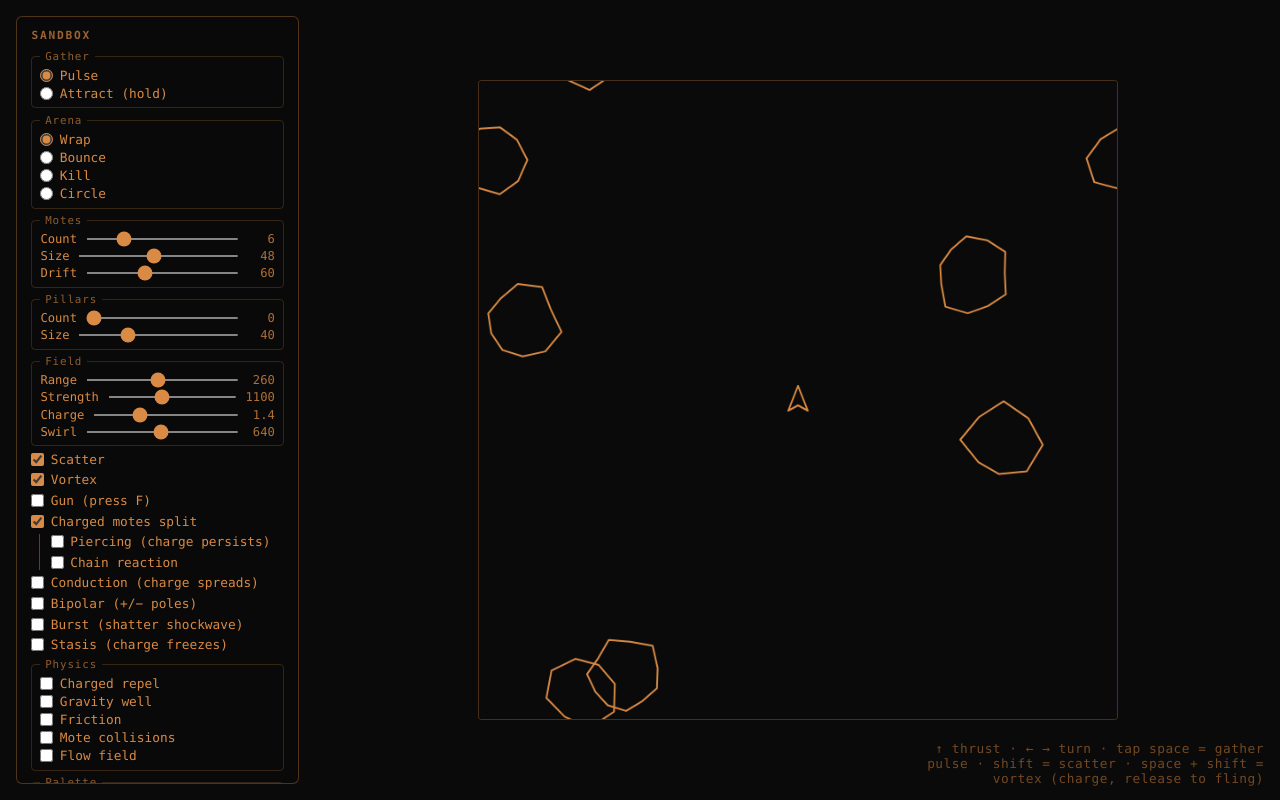
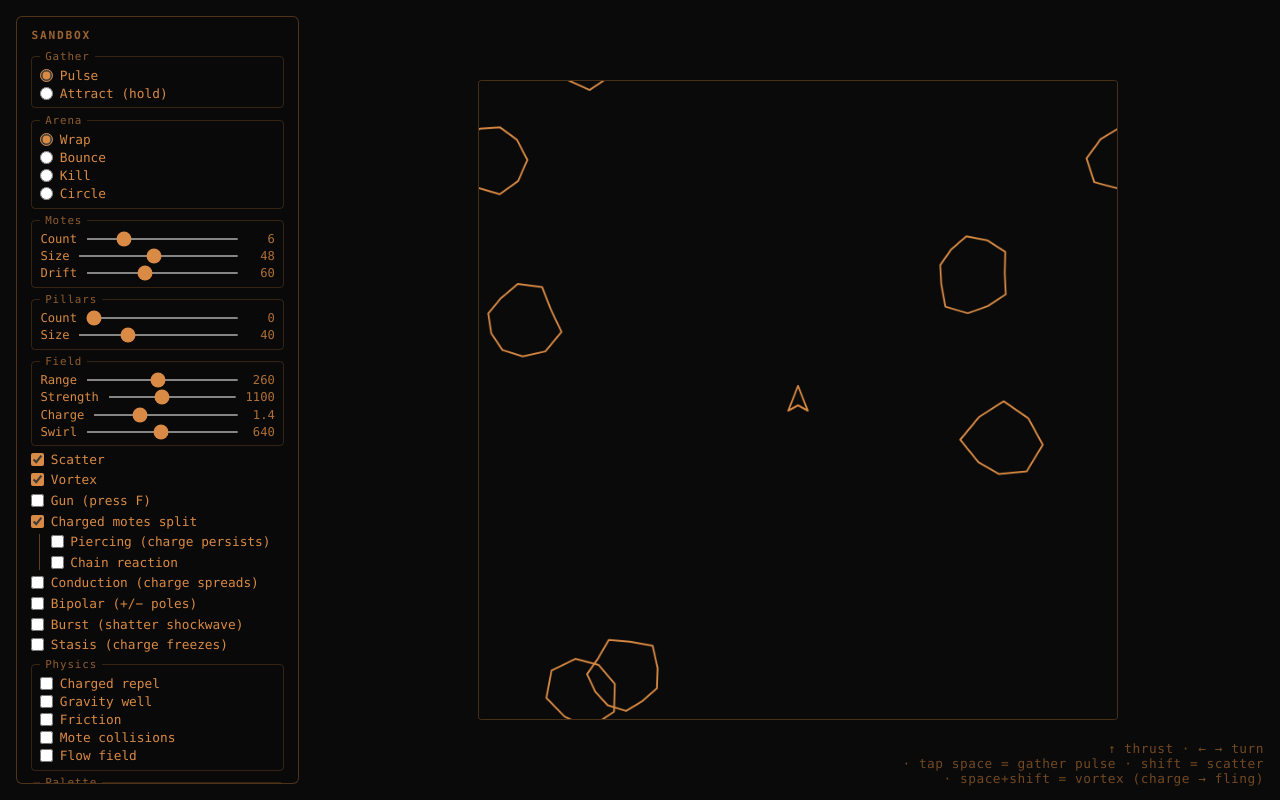
Before and after one commit to daydream-software/project-copper, a website built with Vite: page index.html in a window 1280 px wide. Built offline with nearby package versions, Linux system fonts and the light colour scheme.

Commit message:
fix(ui): wrap the controls hint between details, never mid-phrase
The hint was one plain string, so it wrapped at any space — splitting a detail
like "gather pulse" or "shift = vortex" across two lines. Build it as no-wrap
spans (each carrying its leading separator) with breakable spaces between, so a
line only ever breaks between hints. Shortened the vortex hint ("charge → fling")
so the longest single detail still fits the hint's width without overflowing.

Co-Authored-By: Claude Opus 4.8 (1M context) <noreply@anthropic.com>

```diff
--- a/src/main.ts
+++ b/src/main.ts
@@ -138,10 +138,21 @@ window.addEventListener('keydown', onFirstGesture, { once: true })
 function updateHint(): void {
   const parts = ['↑ thrust', '← → turn', config.gather === 'attract' ? 'hold space = attract' : 'tap space = gather pulse']
   if (config.scatter) parts.push('shift = scatter')
-  if (config.vortex) parts.push('space + shift = vortex (charge, release to fling)')
+  if (config.vortex) parts.push('space+shift = vortex (charge → fling)')
   if (config.gun) parts.push('F = fire')
   const hint = document.querySelector('#hint')
-  if (hint !== null) hint.textContent = parts.join(' · ')
+  if (hint === null) return
+  // Each part is a no-wrap span (carrying its own leading separator) with a breakable space
+  // between, so a line only ever wraps *between* hints — never mid-detail.
+  const nodes: Node[] = []
+  for (const [i, p] of parts.entries()) {
+    if (i > 0) nodes.push(document.createTextNode(' '))
+    const span = document.createElement('span')
+    span.className = 'seg'
+    span.textContent = (i > 0 ? '· ' : '') + p
+    nodes.push(span)
+  }
+  hint.replaceChildren(...nodes)
 }
 updateHint()
 syncEnablement()
--- a/src/style.css
+++ b/src/style.css
@@ -57,6 +57,11 @@ main {
   letter-spacing: 0.04em;
   opacity: 0.6;
   user-select: none;
+}
+
+/* Each hint detail stays on one line; wrapping only happens between details. */
+#hint .seg {
+  white-space: nowrap;
 }
 
 /* Sandbox options panel — a fixed-width sidebar on the left (order:-1 puts it before
```
